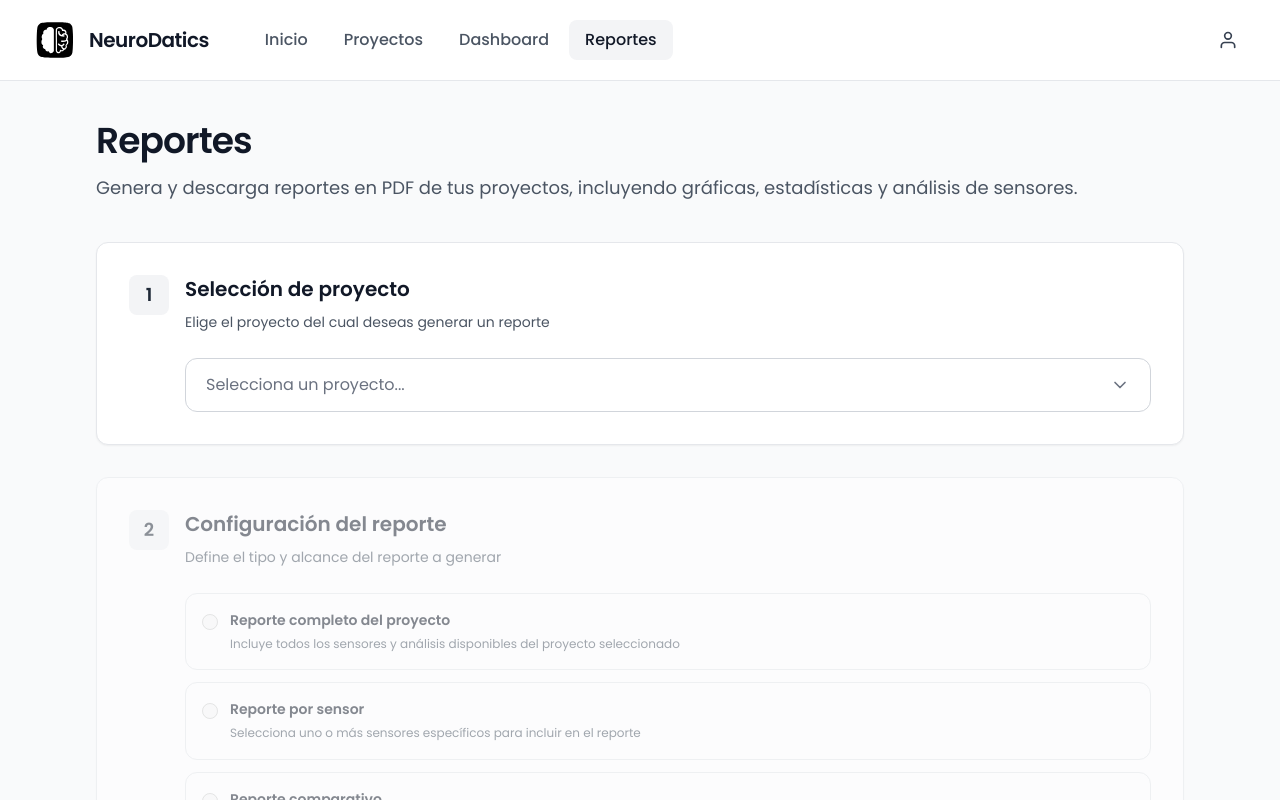
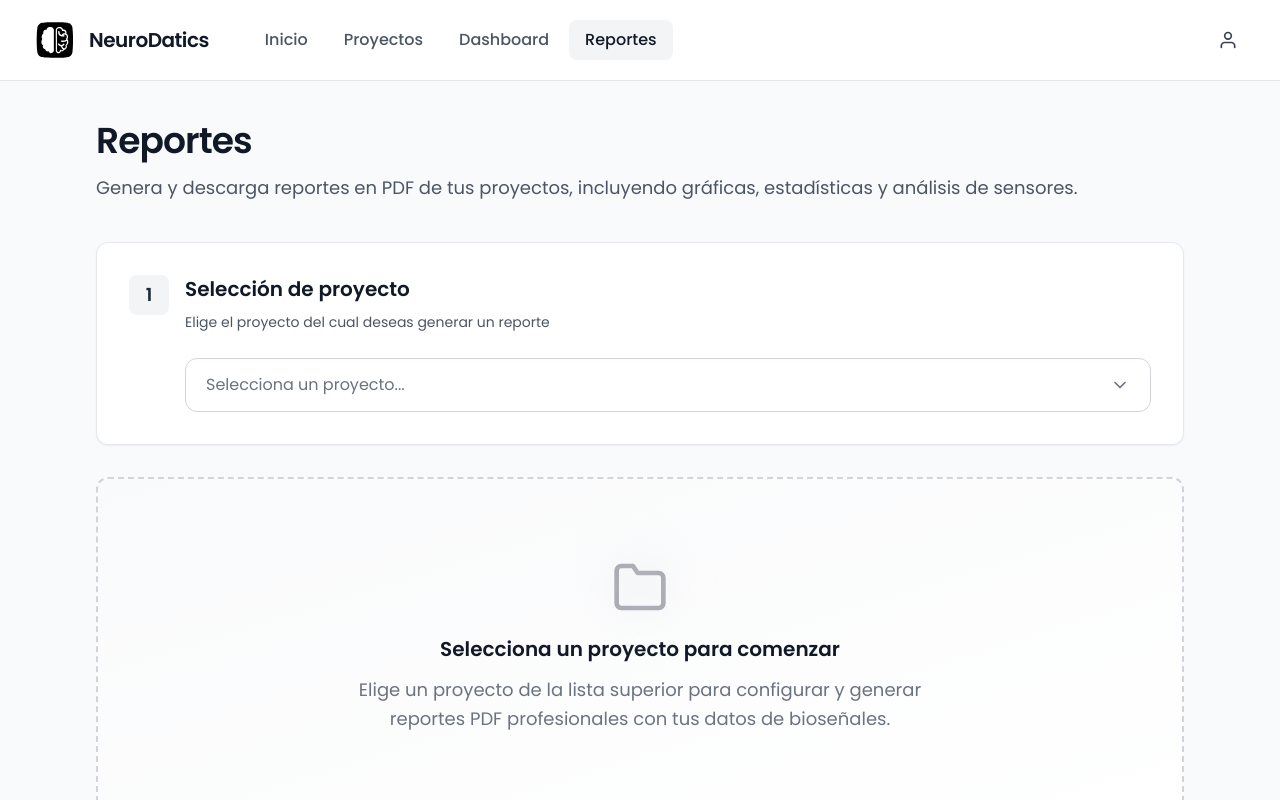
Before and after one commit to AlejaMuGo/NeuroDatics-prototype, a React (Vite) app in the folder my-app/: page /reportes in a window 1280 px wide. Shown: the top 800 px of the page. Built offline with nearby package versions, Linux system fonts and the light colour scheme.

Commit message:
feat: update report configuration card to conditionally render based on project selection

```diff
--- a/my-app/src/pages/reports/ui/ReportsPage.tsx
+++ b/my-app/src/pages/reports/ui/ReportsPage.tsx
@@ -10,6 +10,7 @@ import { useReportContent } from '@/widgets/features/select-report-content/useRe
 import { useExportOptions } from '@/widgets/features/export-report-options/useExportOptions';
 import { useSelectedSensors } from '@/widgets/features/select-sensors/useSelectedSensors';
 import type { Project } from '@/widgets/entities/project';
+
 
 // Mock data
 const mockProjects: Project[] = [
@@ -83,9 +84,9 @@ export const ReportsPage = () => {
         </div>
 
         {/* Report Configuration Card */}
-        <div className="mb-8">
+          {hasSelection && (
+            <div className="mb-8 animate-in fade-in slide-in-from-top-4 duration-300">
               <ReportConfigurationCard
-            enabled={hasSelection}
                 reportType={reportType}
                 onReportTypeChange={handleReportTypeChange}
                 availableSensors={selectedProject?.sensors || []}
@@ -93,6 +94,7 @@ export const ReportsPage = () => {
                 onSensorToggle={toggleSensor}
               />
             </div>
+          )}
 
         {/* Report Content Card */}
         {hasReportType && (
--- a/my-app/src/widgets/shared/ui/organisms/ReportConfigurationCard.tsx
+++ b/my-app/src/widgets/shared/ui/organisms/ReportConfigurationCard.tsx
@@ -3,7 +3,6 @@ import { SensorBadge, type SensorType } from '../atoms/SensorBadge';
 import type { ReportType } from '@/widgets/entities/report';
 
 interface ReportConfigurationCardProps {
-  enabled: boolean;
   reportType: ReportType;
   onReportTypeChange: (type: ReportType) => void;
   availableSensors: SensorType[];
@@ -30,7 +29,6 @@ const reportOptions = [
 ];
 
 export const ReportConfigurationCard = ({
-  enabled,
   reportType,
   onReportTypeChange,
   availableSensors,
@@ -39,11 +37,7 @@ export const ReportConfigurationCard = ({
 }: ReportConfigurationCardProps) => {
   return (
     <Card
-      className={`p-8 transition-all duration-300 ${
-        enabled
-          ? 'opacity-100'
-          : 'opacity-50 pointer-events-none'
-      }`}
+      className="p-8 transition-all duration-300"
     >
       <div className="flex items-start gap-4 mb-6">
         <div className="flex-shrink-0 w-10 h-10 bg-gray-100 rounded-lg flex items-center justify-center">
@@ -63,21 +57,18 @@ export const ReportConfigurationCard = ({
         {reportOptions.map((option) => (
           <div key={option.id}>
             <label
-              className={`flex items-start gap-3 p-4 border border-gray-200 rounded-xl cursor-pointer transition-all duration-200 ${
-                enabled
-                  ? reportType === option.id
+                className={`flex items-start gap-3 p-4 border border-gray-200 rounded-xl cursor-pointer transition-all duration-200 ${
+                  reportType === option.id
                     ? 'border-gray-500 bg-gray-100/100'
                     : 'hover:border-gray-300 hover:bg-gray-100/100'
-                  : ''
-              }`}
-            >
+                }`}
+              >
               <input
                 type="radio"
                 name="report-type"
                 value={option.id}
                 checked={reportType === option.id}
                 onChange={() => onReportTypeChange(option.id)}
-                disabled={!enabled}
                 className="mt-1 w-4 h-4 accent-gray-950"
               />
               <div className="flex-1">
```
Lines whose indentation alone changed are shown as unchanged.
